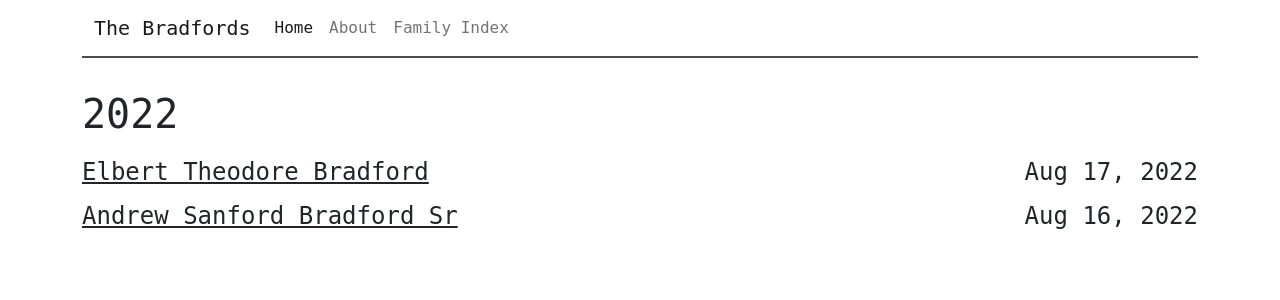
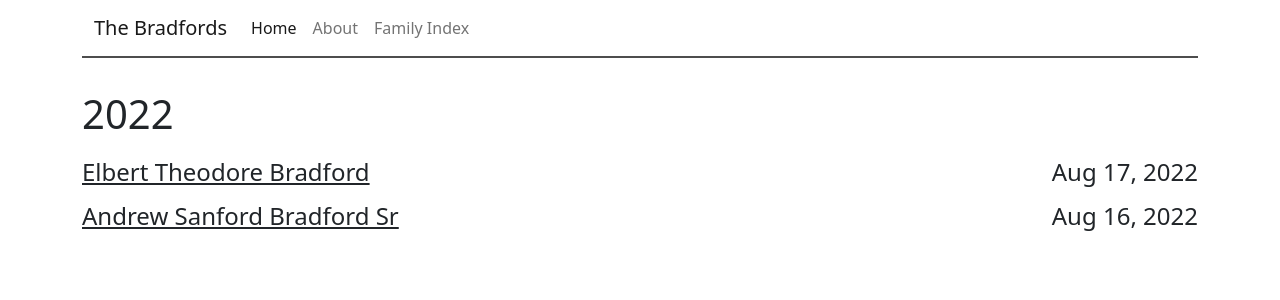
Before and after one commit to the-bradfords/the-bradfords.github.io, a Jekyll site: the page built from index.html, in a window 1280 px wide. Shown: the top 300 px of the page. Built offline with Jekyll 4.4.1, drawn with Linux system fonts in a browser that asks for light colours; some web fonts are replaced.

Commit message:
Update main.scss

```diff
--- a/_sass/main.scss
+++ b/_sass/main.scss
@@ -99,19 +99,4 @@
 
 
 
-/* roboto-mono-300 - latin */
-@font-face {
-  font-family: 'Roboto Mono';
-  font-style: normal;
-  font-weight: 300;
-  src: url('../fonts/roboto-mono-v22-latin-300.eot'); /* IE9 Compat Modes */
-  src: local(''),
-       url('../fonts/roboto-mono-v22-latin-300.eot?#iefix') format('embedded-opentype'), /* IE6-IE8 */
-       url('../fonts/roboto-mono-v22-latin-300.woff2') format('woff2'), /* Super Modern Browsers */
-       url('../fonts/roboto-mono-v22-latin-300.woff') format('woff'), /* Modern Browsers */
-       url('../fonts/roboto-mono-v22-latin-300.ttf') format('truetype'), /* Safari, Android, iOS */
-       url('../fonts/roboto-mono-v22-latin-300.svg#RobotoMono') format('svg'); /* Legacy iOS */
-}
-html, body, html * {
-    font-family: 'Roboto Mono', 'monospace';
-}
+@import url('https://fonts.googleapis.com/css2?family=Roboto+Mono:wght@200&display=swap');
```
